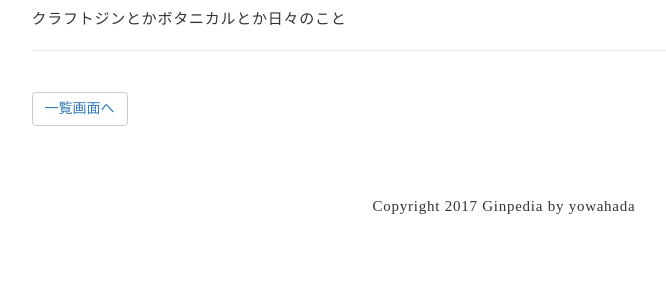
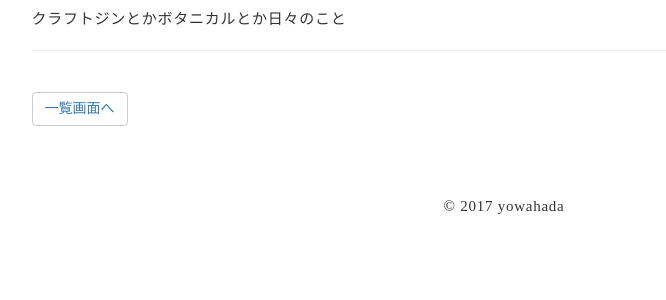
Before and after one commit to yowahada/ginpedia, a Django app: a page that uses templates/base.html in a window 1280 px wide. Shown: the part 151-451 px from the top of the page, without its empty margins (136-802 px from the left). Run offline with Django 3.2, Linux system fonts and the light colour scheme; data that the repository does not hold is empty; some libraries are stand-ins or nearby versions; some web fonts are replaced.

Commit message:
コピーライト修正

```diff
--- a/templates/base.html
+++ b/templates/base.html
@@ -55,7 +55,7 @@
 			</div>
 			<div class="row">
 				<div align="center" style="margin-top: 50px; padding: 20px 20px 20px;">
-					<p>Copyright 2017 Ginpedia by yowahada</p>
+					<p>© 2017 yowahada</p>
 				</div><!-- copy right -->
 			</div>
 		</div>
```
